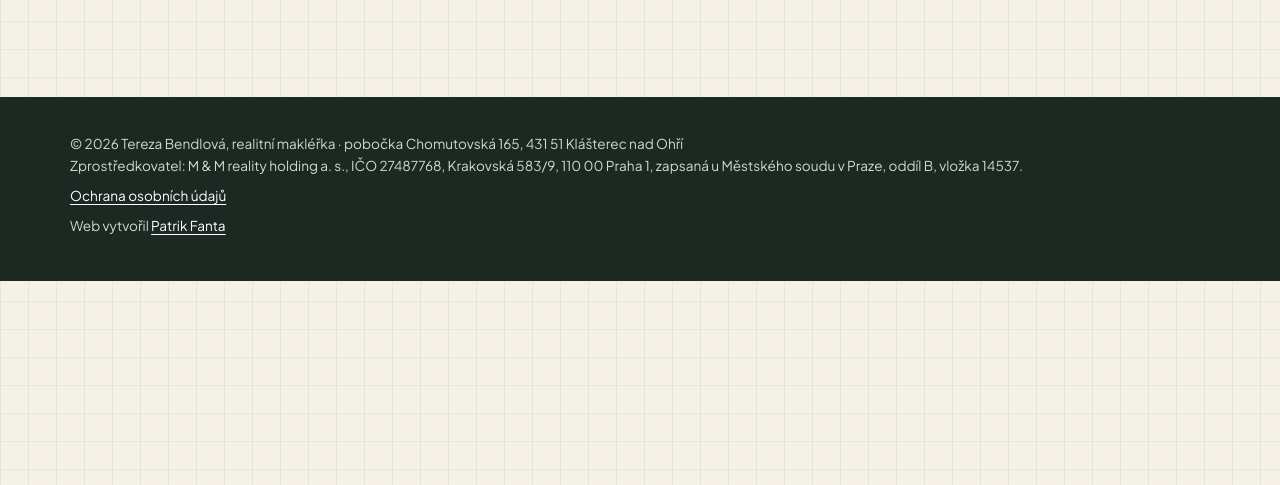
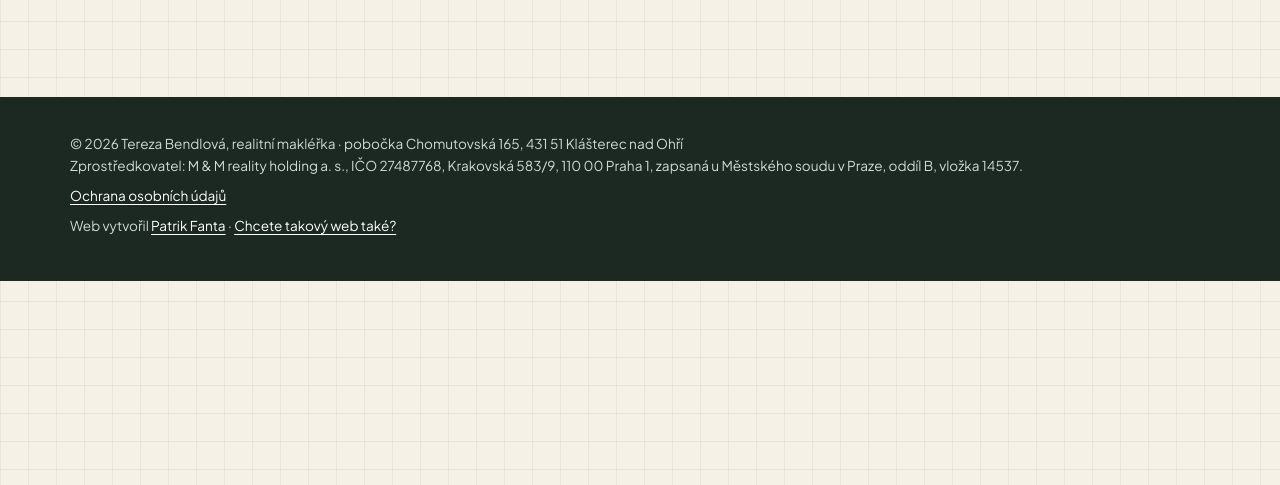
Before and after one commit to patrikfanta-cze/bendlova-web, a plain HTML site: page 404.html in a window 1280 px wide. Shown: the part 315-800 px from the top of the page. Drawn offline with Linux system fonts and the light colour scheme.

Commit message:
Patička: výzva Chcete takový web také? s odkazem a sledováním ref
Co-Authored-By: Claude Sonnet 5.5 <noreply@anthropic.com>

```diff
--- a/404.html
+++ b/404.html
@@ -43,7 +43,7 @@
   <div class="wrap foot__inner">
     <p>© <span id="rok">2026</span> Tereza Bendlová, realitní makléřka · pobočka Chomutovská 165, 431 51 Klášterec nad Ohří<br>Zprostředkovatel: M &amp; M reality holding a. s., IČO 27487768, Krakovská 583/9, 110 00 Praha 1, zapsaná u Městského soudu v Praze, oddíl B, vložka 14537.</p>
     <p class="foot__links"><a href="ochrana-osobnich-udaju.html">Ochrana osobních údajů</a></p>
-    <p class="foot__made">Web vytvořil <a href="https://patrikfanta.cz/" target="_blank" rel="noopener">Patrik Fanta</a></p>
+    <p class="foot__made">Web vytvořil <a href="https://patrikfanta.cz/?ref=bendlova" target="_blank" rel="noopener">Patrik Fanta</a> · <a href="https://patrikfanta.cz/?ref=bendlova" target="_blank" rel="noopener">Chcete takový web také?</a></p>
   </div>
 </footer>
 
```
Also changed, not shown: index.html (+1 -1 lines), ochrana-osobnich-udaju.html (+1 -1 lines).
